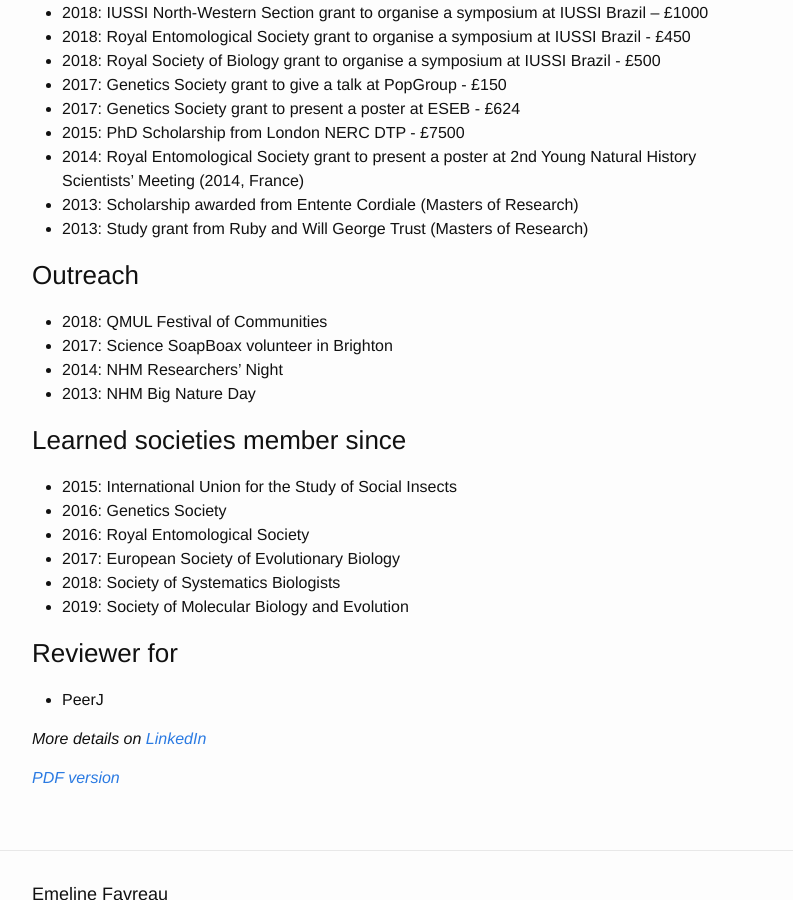
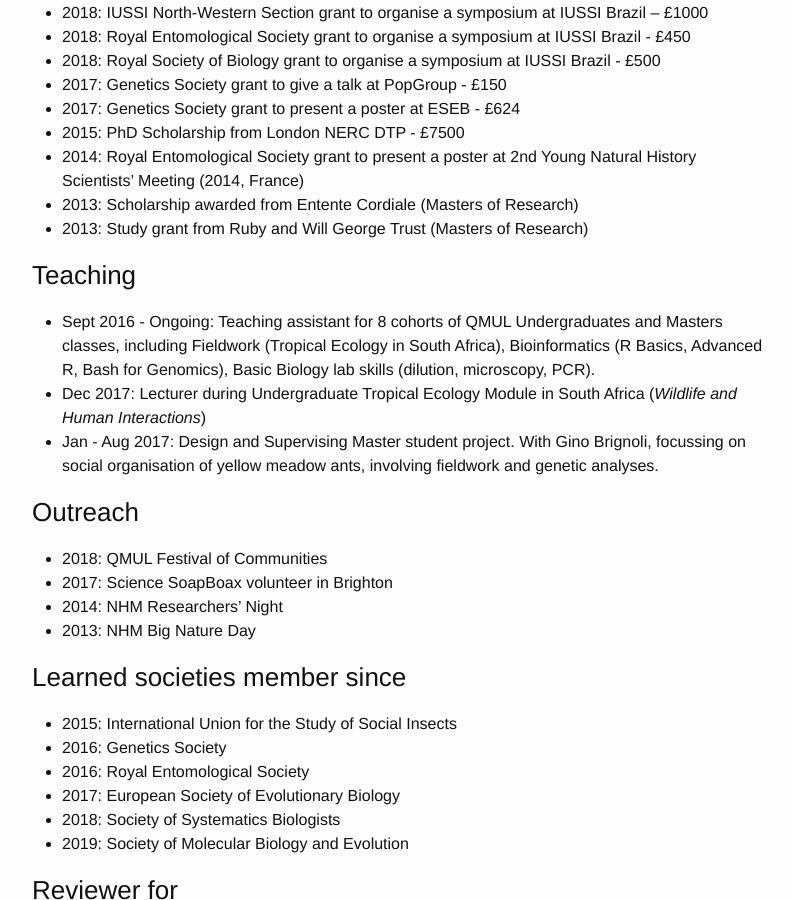
Before and after one commit to EmelineFavreau/EmelineFavreau.github.io, a Jekyll site: the page built from cv.md, in a window 1280 px wide and 900 px high, scrolled down 1231 px. Shown: the whole window, without its empty margins (238-1031 px from the left). Built offline with Jekyll 4.4.1, drawn with Linux system fonts in a browser that asks for light colours.

Commit message:
update cv for teaching

```diff
--- a/cv.md
+++ b/cv.md
@@ -54,6 +54,13 @@
 - 2013: Study grant from Ruby and Will George Trust (Masters of Research)
 
 
+### Teaching
+- Sept 2016 - Ongoing: Teaching assistant for 8 cohorts of QMUL Undergraduates and Masters classes, including Fieldwork (Tropical Ecology in South Africa), Bioinformatics (R Basics, Advanced R, Bash for Genomics), Basic Biology lab skills (dilution, microscopy, PCR).
+- Dec 2017: Lecturer during Undergraduate Tropical Ecology Module in South Africa (_Wildlife and Human Interactions_)
+- Jan - Aug 2017: Design and Supervising Master student project. With Gino Brignoli, focussing on social organisation of yellow meadow ants, involving fieldwork and genetic analyses.
+
+
+
 ### Outreach
 - 2018: QMUL Festival of Communities
 - 2017: Science SoapBoax volunteer in Brighton
```
